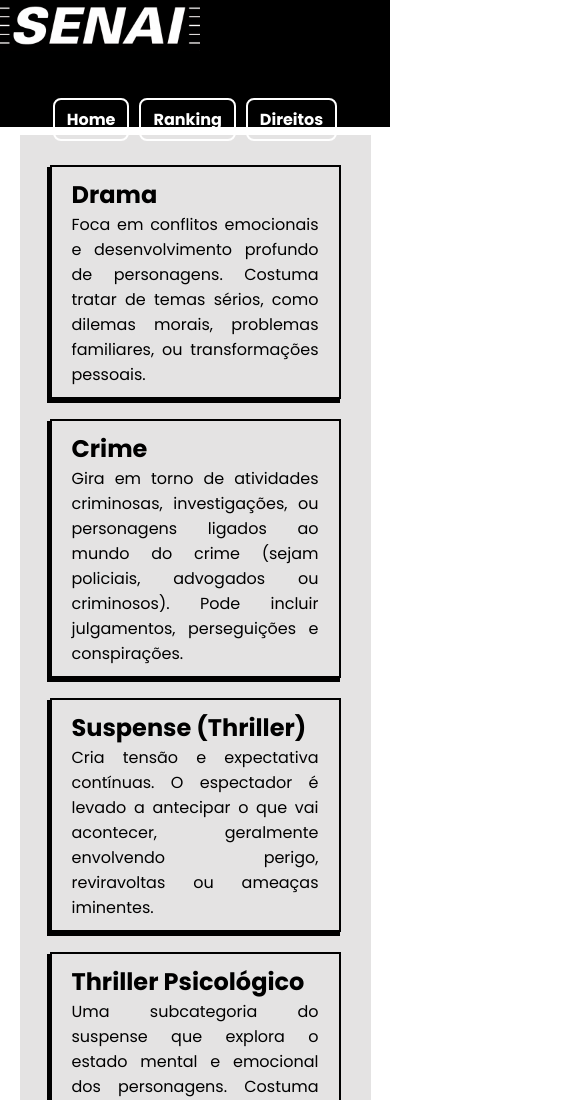
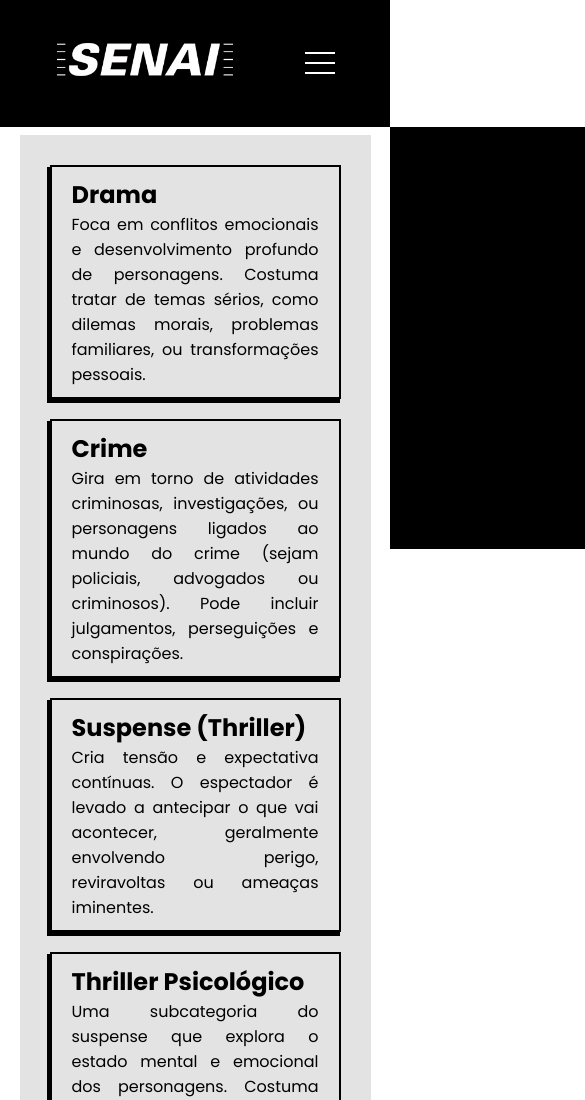
Before and after one commit to inocenciooo/series-senai, a plain HTML site: page paginas/generos.html in a window 390 px wide. Shown: the top 1100 px of the page, 585 px wide, since content can reach past the window. Drawn offline with Linux system fonts and the light colour scheme.

Commit message:
responsivo para outras paginas

```diff
--- a/paginas/generos.html
+++ b/paginas/generos.html
@@ -27,11 +27,15 @@
 
     <body>
         <header id="home">
-            <div class="logo">
-                <img src="../src/images/senai-logo.png">
-            </div>
             <nav>
-                <ul>
+                <a class="logo">
+                    <img src="../src/images/senai-logo.png">
+                </a>
+                <div class="mobile-menu">
+                    <div></div>
+                </div>
+
+                <ul class="nav-list">
                     <li><a href="../index.html">Home</a></li>
                     <li><a href="../paginas/ranking.html">Ranking</a></li>
                     <li><a href="#rodape">Direitos</a></li>
@@ -112,9 +116,8 @@
             <p>Desenvolvido por Vinícius Inocêncio.</p>
             <p>Todos os direitos reservados, outros não, não sei como funciona.</p>
         </footer>
+        <script src="../src/js/home-navbar.js"></script>
     </body>
 
+
     </html>
-</body>
-
-</html>
--- a/src/css/home.css
+++ b/src/css/home.css
@@ -220,6 +220,7 @@ a {
   cursor: pointer;
   display: none;
 }
+
 .mobile-menu div {
   background-color: white;
   width: 30px;
```
Also changed, not shown: index.html (+1 -0 lines), paginas/ranking.html (+9 -4 lines).
